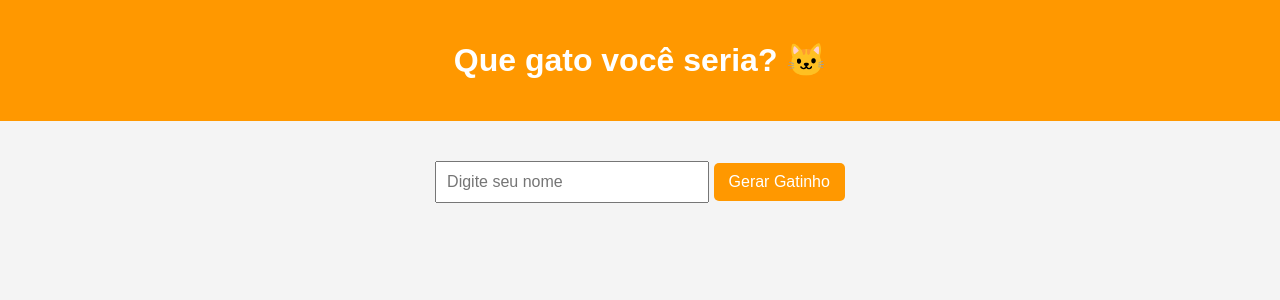
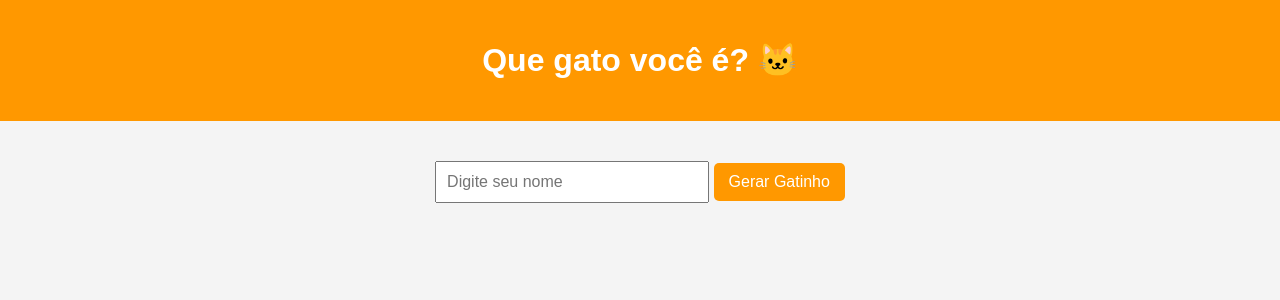
Before and after one commit to PedroHenriqueVM/Projeto-Gato, a Flask app: page / in a window 1280 px wide. Shown: the top 300 px of the page. Run offline with Flask 3, Linux system fonts and the light colour scheme.

Commit message:
Atualizar títulos da página para "Que gato é?" e "Que gato você é?"

```diff
--- a/Templates/index.html
+++ b/Templates/index.html
@@ -2,14 +2,14 @@
 <html lang="pt-br">
 <head>
     <meta charset="UTF-8">
-    <title>Que gato seria?</title>
+    <title>Que gato é?</title>
     <meta name="viewport" content="width=device-width, initial-scale=1.0">
     <link rel="stylesheet" href="{{ url_for('static', filename='style.css')}}">
 </head>
 <body>
 
 <header>
-    <h1>Que gato você seria? 🐱</h1>
+    <h1>Que gato você é? 🐱</h1>
 </header>
 
 <div class="container">
```
